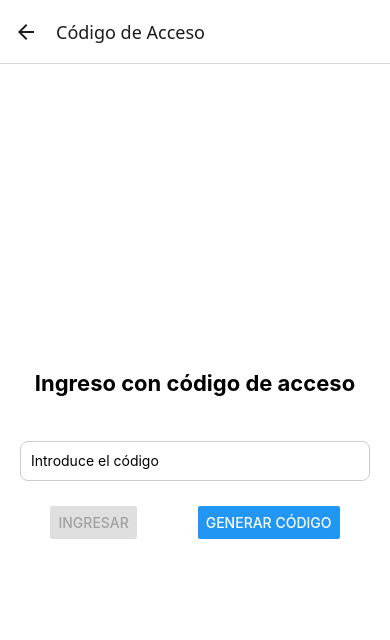
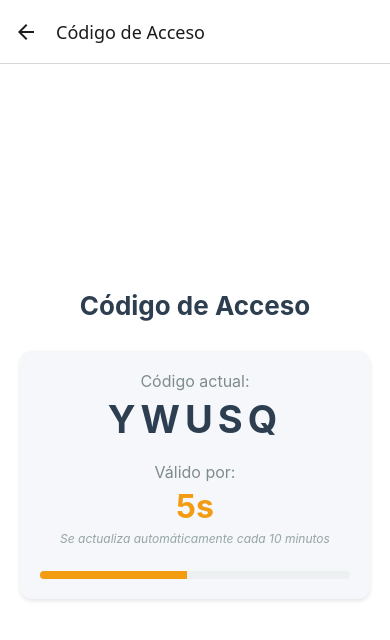
Before and after one commit to Campus-TD/Seed-code-generator, a React Native app: screen /Acces in a window 390 px wide. Shown: the top 640 px of the page. Built offline with nearby package versions, Linux system fonts and the light colour scheme.

Commit message:
Add ValidationScreen component and update navigation; include async-storage dependency

```diff
--- a/package.json
+++ b/package.json
@@ -10,6 +10,7 @@
   },
   "dependencies": {
     "@expo/metro-runtime": "~4.0.1",
+    "@react-native-async-storage/async-storage": "^1.23.1",
     "@react-navigation/native": "^7.0.15",
     "@react-navigation/stack": "^7.1.2",
     "expo": "~52.0.39",
--- a/screens/CodeScreen.js
+++ b/screens/CodeScreen.js
@@ -1,109 +1,54 @@
 import React, { useState, useEffect } from 'react';
-import { StyleSheet, View, Text, TextInput, Button, Animated } from 'react-native';
+import { StyleSheet, View, Text, Animated } from 'react-native';
+import {
+  generarCodigoSincronizado,
+  calcularTiempoRestante,
+  formatearTiempoRestante,
+  obtenerColorTiempo
+} from './utils';
 
 export default function CodeScreen({ navigation }) {
-  const [codigo, setCodigo] = useState('');
   const [codigoEncriptado, setCodigoEncriptado] = useState('');
-  const [horaGeneracion, setHoraGeneracion] = useState(null);
-  const [tiempoRestante, setTiempoRestante] = useState(0); // Tiempo restante en segundos
-  const [anchoBarra] = useState(new Animated.Value(0)); // Valor para animación de la barra
-  const [codigoExpirado, setCodigoExpirado] = useState(false); // Nuevo estado para controlar si el código ha expirado
+  const [tiempoRestante, setTiempoRestante] = useState(0);
+  const [anchoBarra] = useState(new Animated.Value(0));
 
+  // Este useEffect se ejecuta al montar el componente y cada vez que pase un intervalo
   useEffect(() => {
-    let intervalo = null;
-
-    if (horaGeneracion) {
-      setCodigoExpirado(false); // Reiniciamos el estado de expiración
+    // Configurar la animación y actualizar el código inicialmente
+    const iniciarCiclo = () => {
+      const segundosRestantes = calcularTiempoRestante();
+      setTiempoRestante(segundosRestantes);
+      setCodigoEncriptado(generarCodigoSincronizado());
 
       // Configurar la animación para la barra de progreso
+      anchoBarra.setValue(0);
       Animated.timing(anchoBarra, {
         toValue: 100,
-        duration: 60000, // 60 segundos (1 minuto) en lugar de 10000
+        duration: segundosRestantes * 1000,
         useNativeDriver: false,
       }).start();
-
-      intervalo = setInterval(() => {
-        const tiempoTranscurrido = new Date() - horaGeneracion;
-        const segundosRestantes = Math.max(0, 60 - Math.floor(tiempoTranscurrido / 1000));
-
-        setTiempoRestante(segundosRestantes);
-
-        // Si ya no queda tiempo, limpiar el intervalo y marcar como expirado
-        if (segundosRestantes === 0) {
-          clearInterval(intervalo);
-          setCodigoExpirado(true);
-          setCodigo(''); // Limpiar el campo de entrada
-        }
-      }, 1000);
-    }
-
-    // Limpiar el intervalo cuando el componente se desmonte
-    return () => {
-      if (intervalo) clearInterval(intervalo);
-      anchoBarra.setValue(0); // Reiniciar la barra
-    };
-  }, [horaGeneracion]);
-
-  // Calcular el color dependiendo del tiempo restante
-  const obtenerColorTiempo = () => {
-    if (tiempoRestante > 7) return '#27ae60'; // Verde
-    if (tiempoRestante > 3) return '#f39c12'; // Amarillo/naranja
-    return '#e74c3c'; // Rojo para últimos segundos
     };
 
-  const validarCodigo = () => {
-    // No permitir validar si el código está expirado
-    if (codigoExpirado) {
-      alert('El código ha expirado. Por favor genere uno nuevo.');
-      return;
+    // Iniciar el ciclo inmediatamente
+    iniciarCiclo();
+
+    // Actualizar el tiempo restante cada segundo
+    const intervaloTiempo = setInterval(() => {
+      setTiempoRestante(prevTime => {
+        if (prevTime <= 1) {
+          // Cuando llegamos a cero, generar nuevo código
+          iniciarCiclo();
+          return calcularTiempoRestante();
         }
+        return prevTime - 1;
+      });
+    }, 1000);
 
-    if (codigoEncriptado === codigo) {
-      navigation.navigate('Home');
-    } else {
-      alert('Código incorrecto');
-    }
+    // Limpiar intervalos cuando el componente se desmonte
+    return () => {
+      clearInterval(intervaloTiempo);
     };
-
-  const convertirANumeroALetra = (numero) => {
-    const letras = 'ABCDEFGHIJ';
-
-    if (numero === undefined) return 'X';
-
-    const indice = parseInt(numero, 10);
-    if (isNaN(indice) || indice < 0 || indice >= letras.length) return 'X';
-
-    const letra = letras[indice];
-    return Math.random() > 0.5 ? letra.toUpperCase() : letra.toLowerCase();
-  };
-
-  const generarCodigo = () => {
-    const ahora = new Date();
-
-    const minutos = ahora.getMinutes().toString().padStart(2, '0');
-    const segundos = ahora.getSeconds().toString().padStart(2, '0');
-    const milisegundos = ahora.getMilliseconds().toString();
-
-    // Si el código ya fue generado y no ha pasado más de 60 segundos, no generamos uno nuevo
-    if (horaGeneracion && (ahora - horaGeneracion) < 60000) {
-      alert(`El código aún es válido: ${codigoEncriptado}\nTiempo restante: ${tiempoRestante} segundos`);
-      return; // Sale de la función si el código aún es válido
-    }
-
-    // Si pasó más de 60 segundos, generamos un nuevo código
-    const codigoGenerado = (
-      convertirANumeroALetra(minutos[0]) +
-      convertirANumeroALetra(minutos[1]) +
-      convertirANumeroALetra(segundos[0]) +
-      convertirANumeroALetra(segundos[1]) +
-      convertirANumeroALetra(milisegundos[0])
-    );
-
-    anchoBarra.setValue(0); // Reiniciar la barra
-    setCodigoEncriptado(codigoGenerado);
-    setHoraGeneracion(new Date()); // Guardamos la hora de generación
-    setTiempoRestante(60); // Inicializamos el tiempo restante a 60 segundos
-  };
+  }, []);
 
   // Calcular el ancho restante de la barra de progreso
   const anchoBarraRestante = anchoBarra.interpolate({
@@ -113,65 +58,35 @@ export default function CodeScreen({ navigation }) {
 
   return (
     <View style={styles.container}>
-      <Text style={styles.titulo}>Ingreso con código de acceso</Text>
+      <Text style={styles.titulo}>Código de Acceso</Text>
 
-      {codigoEncriptado && tiempoRestante > 0 && (
       <View style={styles.codigoContainer}>
-          <Text style={styles.codigoTexto}>Código actual: {codigoEncriptado}</Text>
+        <Text style={styles.labelCodigo}>Código actual:</Text>
+        <Text style={styles.codigoTexto}>{codigoEncriptado}</Text>
 
-          {/* Contador grande y animado */}
-          <Text style={[styles.contador, { color: obtenerColorTiempo() }]}>
-            {tiempoRestante}
+        <Text style={styles.labelTiempo}>Válido por:</Text>
+        <Text style={[styles.tiempoTexto, { color: obtenerColorTiempo(tiempoRestante) }]}>
+          {formatearTiempoRestante(tiempoRestante)}
         </Text>
 
-          <Text style={styles.tiempoTexto}>
-            {tiempoRestante === 1 ? 'segundo restante' : 'segundos restantes'}
+        <Text style={styles.infoActualizacion}>
+          Se actualiza automáticamente cada 10 minutos
         </Text>
 
-          {/* Barra de progreso */}
         <View style={styles.barraContenedor}>
           <Animated.View
             style={[
               styles.barraProgreso,
               {
                 width: anchoBarraRestante,
-                  backgroundColor: obtenerColorTiempo()
+                backgroundColor: obtenerColorTiempo(tiempoRestante)
               }
             ]}
           />
         </View>
       </View>
-      )}
 
-      {codigoExpirado && (
-        <View style={styles.mensajeExpirado}>
-          <Text style={styles.textoExpirado}>El código ha expirado</Text>
-          <Text>Por favor, genere un nuevo código</Text>
-        </View>
-      )}
 
-      <TextInput
-        style={[
-          styles.input,
-          codigoExpirado && styles.inputDeshabilitado
-        ]}
-        placeholder="Introduce el código"
-        value={codigo}
-        onChangeText={setCodigo}
-        editable={!codigoExpirado} // Deshabilitar si expiró
-      />
-
-      <View style={styles.botonesContainer}>
-        <Button
-          title="Ingresar"
-          onPress={validarCodigo}
-          disabled={codigoExpirado || tiempoRestante === 0} // Deshabilitar si expiró
-        />
-        <Button
-          title="Generar Código"
-          onPress={generarCodigo}
-        />
-      </View>
     </View>
   );
 }
@@ -185,73 +100,75 @@ const styles = StyleSheet.create({
     padding: 20,
   },
   titulo: {
-    fontSize: 22,
+    fontSize: 26,
     fontWeight: 'bold',
     marginBottom: 30,
+    color: '#2c3e50',
+    textAlign: 'center',
   },
   codigoContainer: {
-    backgroundColor: '#f0f0f0',
-    padding: 15,
-    borderRadius: 8,
+    backgroundColor: '#f5f7fa',
+    padding: 20,
+    borderRadius: 12,
     width: '100%',
     alignItems: 'center',
     marginBottom: 20,
+    shadowColor: '#000',
+    shadowOffset: { width: 0, height: 2 },
+    shadowOpacity: 0.1,
+    shadowRadius: 4,
+    elevation: 3,
+  },
+  labelCodigo: {
+    fontSize: 16,
+    color: '#7f8c8d',
+    marginBottom: 5,
   },
   codigoTexto: {
-    fontSize: 18,
+    fontSize: 38,
+    fontWeight: 'bold',
+    letterSpacing: 5,
+    marginBottom: 20,
+    color: '#2c3e50',
+    textAlign: 'center',
+  },
+  labelTiempo: {
+    fontSize: 16,
+    color: '#7f8c8d',
+    marginBottom: 5,
+  },
+  tiempoTexto: {
+    fontSize: 32,
     fontWeight: 'bold',
     marginBottom: 5,
   },
-  tiempoTexto: {
-    fontSize: 16,
-    color: '#e74c3c',
-  },
-  input: {
-    height: 40,
-    width: '100%',
-    borderWidth: 1,
-    borderColor: '#ccc',
-    borderRadius: 8,
-    padding: 10,
-    marginVertical: 15,
-  },
-  botonesContainer: {
-    flexDirection: 'row',
-    justifyContent: 'space-around',
-    width: '100%',
-    marginTop: 10,
-  },
-  contador: {
-    fontSize: 48,
-    fontWeight: 'bold',
+  infoActualizacion: {
+    fontSize: 12,
+    color: '#95a5a6',
+    marginBottom: 15,
+    fontStyle: 'italic',
   },
   barraContenedor: {
     width: '100%',
-    height: 10,
-    backgroundColor: '#ddd',
-    borderRadius: 5,
+    height: 8,
+    backgroundColor: '#ecf0f1',
+    borderRadius: 4,
     overflow: 'hidden',
     marginTop: 10,
   },
   barraProgreso: {
     height: '100%',
   },
-  inputDeshabilitado: {
-    backgroundColor: '#f0f0f0',
-    color: '#888',
+  infoContainer: {
+    backgroundColor: '#eef2f7',
+    borderRadius: 8,
+    padding: 15,
+    width: '100%',
   },
-  mensajeExpirado: {
-    backgroundColor: '#ffeeee',
-    padding: 15,
-    borderRadius: 8,
-    width: '100%',
-    alignItems: 'center',
-    marginBottom: 20,
-  },
-  textoExpirado: {
-    color: '#e74c3c',
-    fontSize: 18,
-    fontWeight: 'bold',
-    marginBottom: 5,
+  infoTexto: {
+    fontSize: 14,
+    color: '#34495e',
+    textAlign: 'center',
+    marginBottom: 10,
   }
 });
--- a/screens/PrincipalScreen.js
+++ b/screens/PrincipalScreen.js
@@ -22,7 +22,7 @@ const PrincipalScreen = ({ navigation }) => {
 
                 <TouchableOpacity
                     style={[styles.button, styles.buttonGreen]}
-                    onPress={() => navigation.navigate('Home')}
+                    onPress={() => navigation.navigate('Validation')}
                 >
                     <Text style={styles.buttonText}>Verificar código de acceso</Text>
                 </TouchableOpacity>
--- /dev/null
+++ b/screens/ValidationScreen.js
@@ -0,0 +1,116 @@
+import React, { useState } from 'react';
+import { View, Text, TextInput, Button, StyleSheet, Alert } from 'react-native';
+import { generarCodigoSincronizado } from './utils';
+
+const ValidationScreen = ({ navigation }) => {
+  const [codigoIngresado, setCodigoIngresado] = useState('');
+  const [verificando, setVerificando] = useState(false);
+
+  const validarCodigo = () => {
+    if (!codigoIngresado.trim()) {
+      Alert.alert("Error", "Debes ingresar el código de acceso");
+      return;
+    }
+
+    setVerificando(true);
+
+    try {
+      // Obtener el código actual usando la función de utils.js
+      const codigoActual = generarCodigoSincronizado();
+
+      // Verificar si coincide (comparación insensible a mayúsculas/minúsculas)
+      if (codigoIngresado.toUpperCase() === codigoActual) {
+        Alert.alert(
+          "Acceso Concedido",
+          "Código validado correctamente",
+          [{ text: "Continuar", onPress: () => navigation.navigate('Home') }]
+        );
+      } else {
+        Alert.alert(
+          "Código Incorrecto",
+          "El código ingresado no coincide con el código actual. Verifica e intenta de nuevo."
+        );
+      }
+    } catch (error) {
+      console.error("Error al validar:", error);
+      Alert.alert("Error", "Ocurrió un problema al validar el código");
+    }
+
+    setVerificando(false);
+    setCodigoIngresado(''); // Limpiar el campo después de intentar
+  };
+
+  return (
+    <View style={styles.container}>
+      <Text style={styles.titulo}>Verificación de Código</Text>
+
+      <Text style={styles.instruccion}>
+        Ingresa el código de acceso
+      </Text>
+
+      <TextInput
+        style={styles.input}
+        placeholder="Código de acceso"
+        value={codigoIngresado}
+        onChangeText={setCodigoIngresado}
+        autoCapitalize="characters"
+        autoCorrect={false}
+      />
+
+      <Button
+        title={verificando ? "Verificando..." : "Validar Código"}
+        onPress={validarCodigo}
+        disabled={verificando || !codigoIngresado.trim()}
+      />
+
+
+    </View>
+  );
+};
+
+const styles = StyleSheet.create({
+  container: {
+    flex: 1,
+    padding: 20,
+    backgroundColor: '#f7f9fc',
+    alignItems: 'center',
+    justifyContent: 'center',
+  },
+  titulo: {
+    fontSize: 24,
+    fontWeight: 'bold',
+    marginBottom: 24,
+    color: '#333',
+  },
+  instruccion: {
+    fontSize: 16,
+    color: '#666',
+    marginBottom: 20,
+    textAlign: 'center',
+  },
+  input: {
+    width: '100%',
+    height: 50,
+    borderWidth: 1,
+    borderColor: '#ddd',
+    borderRadius: 8,
+    paddingHorizontal: 15,
+    marginBottom: 20,
+    fontSize: 18,
+    backgroundColor: '#fff',
+  },
+  infoContainer: {
+    backgroundColor: '#e8f4fd',
+    borderRadius: 8,
+    padding: 15,
+    width: '100%',
+    marginTop: 20,
+  },
+  infoTexto: {
+    fontSize: 14,
+    color: '#34495e',
+    textAlign: 'center',
+  }
+});
+
+export default ValidationScreen;
--- /dev/null
+++ b/screens/utils.js
@@ -0,0 +1,79 @@
+// Funciones compartidas para generación y validación de códigos
+
+/**
+ * Genera un código único basado en la hora actual, redondeada a intervalos de 10 segundos
+ * @returns {string} Código de 5 letras
+ */
+export const generarCodigoSincronizado = () => {
+  const ahora = new Date();
+
+  // Redondear a los 10 segundos más cercanos (hacia abajo)
+  const segundoRedondeado = Math.floor(ahora.getSeconds() / 10) * 10;
+  const horaBase = new Date(
+    ahora.getFullYear(),
+    ahora.getMonth(),
+    ahora.getDate(),
+    ahora.getHours(),
+    ahora.getMinutes(),
+    segundoRedondeado
+  );
+
+  // Usar la horaBase para crear un código determinístico
+  const horaStr = horaBase.getHours().toString().padStart(2, '0');
+  const minutoStr = horaBase.getMinutes().toString().padStart(2, '0');
+  const segundoStr = horaBase.getSeconds().toString().padStart(2, '0');
+
+  // Crear una semilla consistente basada en la hora
+  const semilla = parseInt(horaStr + minutoStr + segundoStr, 10);
+
+  // Generar el código usando la semilla
+  const letras = 'ABCDEFGHIJKLMNOPQRSTUVWXYZ';
+  let codigo = '';
+
+  // Usar un algoritmo pseudo-aleatorio pero determinístico
+  for (let i = 0; i < 5; i++) {
+    // Tomamos diferentes valores de la semilla para cada carácter
+    const valorSemilla = (semilla * (i + 1) * 7919) % 26; // 7919 es un número primo para mejorar la distribución
+    codigo += letras.charAt(valorSemilla);
+  }
+
+  return codigo;
+};
+
+/**
+ * Calcula los segundos restantes hasta el próximo intervalo de 10 segundos
+ * @returns {number} Segundos restantes
+ */
+export const calcularTiempoRestante = () => {
+  const ahora = new Date();
+  const segundos = ahora.getSeconds();
+  const milisegundos = ahora.getMilliseconds();
+
+  // Calcular segundos restantes hasta el próximo intervalo de 10 segundos
+  const segundosHastaProximoIntervalo = 9 - (segundos % 10);
+  const segundosRestantes = segundosHastaProximoIntervalo + (1 - milisegundos / 1000);
+
+  return Math.round(segundosRestantes);
+};
+
+/**
+ * Formatea el tiempo restante en formato segundos.milisegundos
+ * @param {number} segundos - Tiempo en segundos
+ * @returns {string} Tiempo formateado como "s.ms"
+ */
+export const formatearTiempoRestante = (segundos) => {
+  // Para un intervalo de 10 segundos, mostramos simplemente los segundos
+  return `${segundos}s`;
+};
+
+/**
+ * Determina el color según el tiempo restante
+ * @param {number} segundos - Tiempo restante en segundos
+ * @returns {string} Código de color en formato hex
+ */
+export const obtenerColorTiempo = (segundos) => {
+  const porcentajeRestante = (segundos / 10) * 100;
+  if (porcentajeRestante > 50) return '#27ae60'; // Verde
+  if (porcentajeRestante > 20) return '#f39c12'; // Amarillo/naranja
+  return '#e74c3c'; // Rojo
+};
```
Also changed, not shown: App.js (+6 -1 lines), 1 other file (tests, documents, lock files or other folders). Lines whose indentation alone changed are shown as unchanged.
